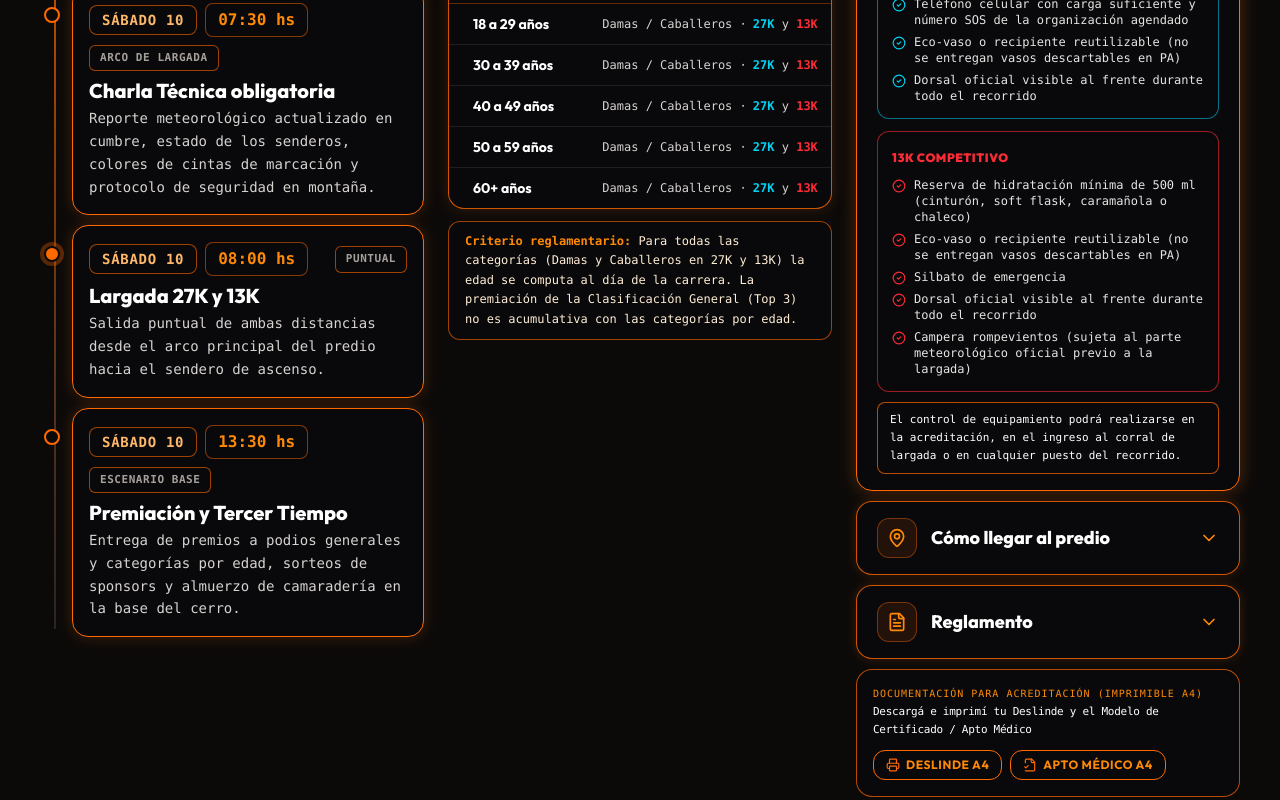
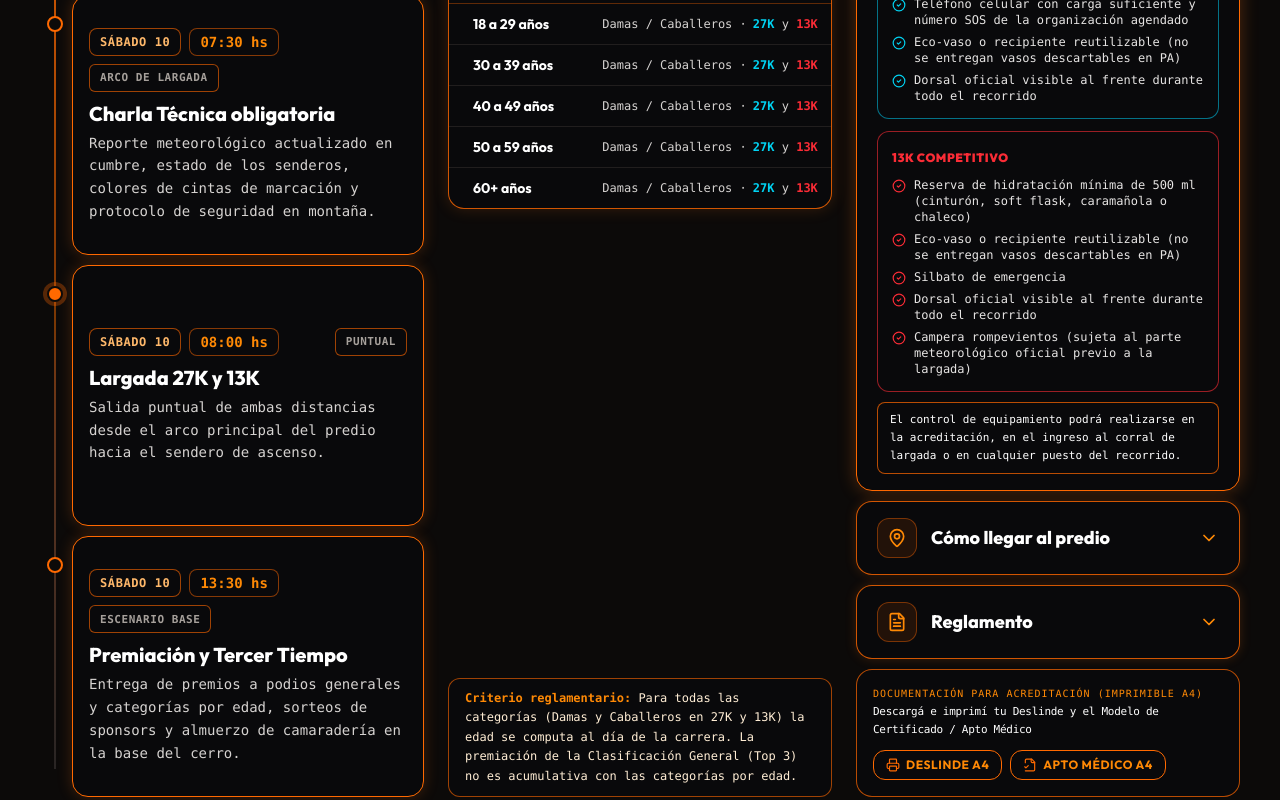
Before and after one commit to lucciancia20-alt/reto-al-filo-web, a React (Vite) app: page / in a window 1280 px wide. Shown: the part 3420-4220 px from the top of the page. Built offline with nearby package versions, Linux system fonts and the light colour scheme; no server answers.

Commit message:
fix(ui): alinear timeline del cronograma e igualar altura de las tres columnas

```diff
--- a/src/components/InfoFaqSection.jsx
+++ b/src/components/InfoFaqSection.jsx
@@ -86,9 +86,9 @@ export default function InfoFaqSection({ raceConfig = RACE_CONFIG }) {
     <>
       {/* Grilla de 3 columnas en escritorio (xl:grid-cols-3) y 1 columna en móviles/tablets */}
       <div className="bg-stone-950 border-t-2 border-orange-500/50 py-8 sm:py-10 relative">
-        <div className="w-full max-w-[1680px] mx-auto px-4 sm:px-6 xl:px-10 grid grid-cols-1 xl:grid-cols-3 gap-10 xl:gap-6 items-start">
+        <div className="w-full max-w-[1680px] mx-auto px-4 sm:px-6 xl:px-10 grid grid-cols-1 xl:grid-cols-3 gap-10 xl:gap-6 items-stretch">
           {/* Columna 1: Línea de Tiempo (Cronograma del Día) */}
-          <section id="cronograma" className="scroll-mt-20 min-w-0">
+          <section id="cronograma" className="scroll-mt-20 min-w-0 flex flex-col h-full">
             <div className="text-center">
               <div className="inline-flex items-center gap-2 rounded-full bg-zinc-950 border border-orange-500/70 shadow-[0_0_12px_rgba(249,115,22,0.25)] px-3.5 py-1 text-xs font-bold uppercase tracking-widest text-orange-400">
                 <Clock className="w-3.5 h-3.5 shrink-0" />
@@ -105,15 +105,15 @@ export default function InfoFaqSection({ raceConfig = RACE_CONFIG }) {
             </div>
 
             {/* Línea de tiempo vertical con los horarios del día */}
-            <div className="mt-5 relative pl-6 sm:pl-8 before:content-[''] before:absolute before:left-2.5 sm:before:left-3.5 before:top-2 before:bottom-2 before:w-0.5 before:bg-gradient-to-b before:from-orange-500 before:via-orange-500/50 before:to-stone-800 space-y-2.5">
+            <div className="mt-5 flex-1 flex flex-col justify-between gap-2.5 relative pl-6 sm:pl-8 before:content-[''] before:absolute before:left-2.5 sm:before:left-3.5 before:top-7 before:bottom-7 before:w-0.5 before:bg-gradient-to-b before:from-orange-500 before:via-orange-500/50 before:to-stone-800">
               {syncedSchedule.map((item, idx) => (
                 <div
                   key={`${item.time}-${idx}`}
-                  className="relative rounded-2xl bg-zinc-950 border border-orange-500 shadow-[0_0_15px_rgba(249,115,22,0.22)] p-3.5 sm:p-4 hover:border-orange-400 hover:shadow-[0_0_20px_rgba(249,115,22,0.35)] transition-all"
+                  className="relative flex-1 flex flex-col justify-center rounded-2xl bg-zinc-950 border border-orange-500 shadow-[0_0_15px_rgba(249,115,22,0.22)] p-3.5 sm:p-4 hover:border-orange-400 hover:shadow-[0_0_20px_rgba(249,115,22,0.35)] transition-all"
                 >
-                  {/* Punto indicador en la línea vertical */}
+                  {/* Punto indicador centrado exactamente sobre la línea vertical */}
                   <span
-                    className={`absolute -left-[25px] sm:-left-[29px] top-5 w-4 h-4 rounded-full border-2 ${
+                    className={`absolute -left-[22px] sm:-left-[26px] top-5 w-4 h-4 rounded-full border-2 ${
                       idx === 2
                         ? 'bg-orange-500 border-stone-950 ring-4 ring-orange-500/30'
                         : 'bg-stone-950 border-orange-500'
@@ -123,23 +123,23 @@ export default function InfoFaqSection({ raceConfig = RACE_CONFIG }) {
                   <div className="flex flex-wrap items-center justify-between gap-2">
                     <div className="flex flex-wrap items-center gap-2">
                       {item.day && (
-                        <span className="text-xs sm:text-sm font-extrabold uppercase tracking-wider text-orange-300 bg-zinc-950 border border-orange-500/60 px-3 py-1 rounded-lg">
+                        <span className="inline-flex items-center h-7 text-xs font-extrabold uppercase tracking-wider leading-none text-orange-300 bg-zinc-950 border border-orange-500/60 px-2.5 rounded-lg whitespace-nowrap">
                           {item.day}
                         </span>
                       )}
-                      <span className="font-mono text-sm sm:text-base font-extrabold text-orange-400 bg-zinc-950 border border-orange-500/50 px-3 py-1 rounded-lg">
+                      <span className="inline-flex items-center h-7 font-mono tabular-nums text-xs sm:text-sm font-extrabold leading-none text-orange-400 bg-zinc-950 border border-orange-500/50 px-2.5 rounded-lg whitespace-nowrap">
                         {item.time}
                       </span>
                     </div>
-                    <span className="text-[11px] font-semibold uppercase tracking-wider text-stone-400 bg-zinc-950 px-2.5 py-1 rounded-md border border-orange-500/60">
+                    <span className="inline-flex items-center h-7 text-[11px] font-semibold uppercase tracking-wider leading-none text-stone-400 bg-zinc-950 px-2.5 rounded-md border border-orange-500/60 whitespace-nowrap">
                       {item.tag}
                     </span>
                   </div>
 
-                  <h3 className="mt-1.5 font-display text-lg sm:text-xl font-extrabold text-white">
+                  <h3 className="mt-2 font-display text-lg sm:text-xl font-extrabold text-white">
                     {item.title}
                   </h3>
-                  <p className="mt-0.5 text-xs sm:text-sm text-stone-300 leading-relaxed">
+                  <p className="mt-1 text-xs sm:text-sm text-stone-300 leading-relaxed">
                     {item.description}
                   </p>
                 </div>
@@ -150,7 +150,7 @@ export default function InfoFaqSection({ raceConfig = RACE_CONFIG }) {
           {/* Columna 2: Tabla Pública de Categorías por Edad y Premiación */}
           <section
             id="categorias"
-            className="scroll-mt-20 min-w-0 pt-8 border-t-2 border-orange-500/40 xl:pt-0 xl:border-t-0"
+            className="scroll-mt-20 min-w-0 pt-8 border-t-2 border-orange-500/40 xl:pt-0 xl:border-t-0 flex flex-col h-full"
           >
             <div className="text-center">
               <div className="inline-flex items-center gap-2 rounded-full bg-zinc-950 border border-orange-500/70 shadow-[0_0_12px_rgba(249,115,22,0.25)] px-3.5 py-1 text-xs font-bold uppercase tracking-widest text-orange-400">
@@ -167,7 +167,7 @@ export default function InfoFaqSection({ raceConfig = RACE_CONFIG }) {
               </p>
             </div>
 
-            <div className="mt-5 space-y-3">
+            <div className="mt-5 flex-1 flex flex-col gap-3">
               {/* Resumen de Premiación */}
               <div className="grid grid-cols-1 sm:grid-cols-2 xl:grid-cols-1 gap-2.5">
               <div className="rounded-2xl bg-zinc-950 border border-orange-500/70 p-3.5">
@@ -228,7 +228,7 @@ export default function InfoFaqSection({ raceConfig = RACE_CONFIG }) {
             )}
 
             {ageCategories.ruleNote && (
-              <div className="rounded-xl bg-zinc-950 border border-orange-500/60 px-4 py-2.5 text-xs text-orange-100 leading-relaxed">
+              <div className="mt-auto rounded-xl bg-zinc-950 border border-orange-500/60 px-4 py-2.5 text-xs text-orange-100 leading-relaxed">
                 <strong className="text-orange-400">Criterio reglamentario: </strong>
                 {ageCategories.ruleNote}
               </div>
@@ -239,7 +239,7 @@ export default function InfoFaqSection({ raceConfig = RACE_CONFIG }) {
           {/* Columna 3: Acordeón Desplegable de Preguntas Frecuentes */}
           <section
             id="faq"
-            className="scroll-mt-20 min-w-0 pt-8 border-t-2 border-orange-500/40 xl:pt-0 xl:border-t-0"
+            className="scroll-mt-20 min-w-0 pt-8 border-t-2 border-orange-500/40 xl:pt-0 xl:border-t-0 flex flex-col h-full"
           >
             <div className="text-center">
               <div className="inline-flex items-center gap-2 rounded-full bg-zinc-950 border border-orange-500/70 shadow-[0_0_12px_rgba(249,115,22,0.25)] px-3.5 py-1 text-xs font-bold uppercase tracking-widest text-orange-400">
@@ -252,7 +252,7 @@ export default function InfoFaqSection({ raceConfig = RACE_CONFIG }) {
               </h2>
             </div>
 
-            <div className="mt-5 space-y-2.5">
+            <div className="mt-5 flex-1 flex flex-col gap-2.5">
             {(raceConfig.faqs || []).map((faq) => {
               const isOpen = openFaqId === faq.id;
               const IconComponent = faqIcons[faq.id] || HelpCircle;
@@ -413,7 +413,7 @@ export default function InfoFaqSection({ raceConfig = RACE_CONFIG }) {
             })}
 
             {/* Acceso directo permanente a Documentos Imprimibles A4 */}
-            <div className="rounded-2xl bg-zinc-950 border border-orange-500/70 p-4 flex flex-col sm:flex-row xl:flex-col sm:items-center xl:items-stretch justify-between gap-3">
+            <div className="mt-auto rounded-2xl bg-zinc-950 border border-orange-500/70 p-4 flex flex-col sm:flex-row xl:flex-col sm:items-center xl:items-stretch justify-between gap-3">
               <div className="min-w-0 flex-1">
                 <span className="block text-[10px] font-medium uppercase tracking-widest text-orange-400">
                   Documentación para Acreditación (Imprimible A4)
```
